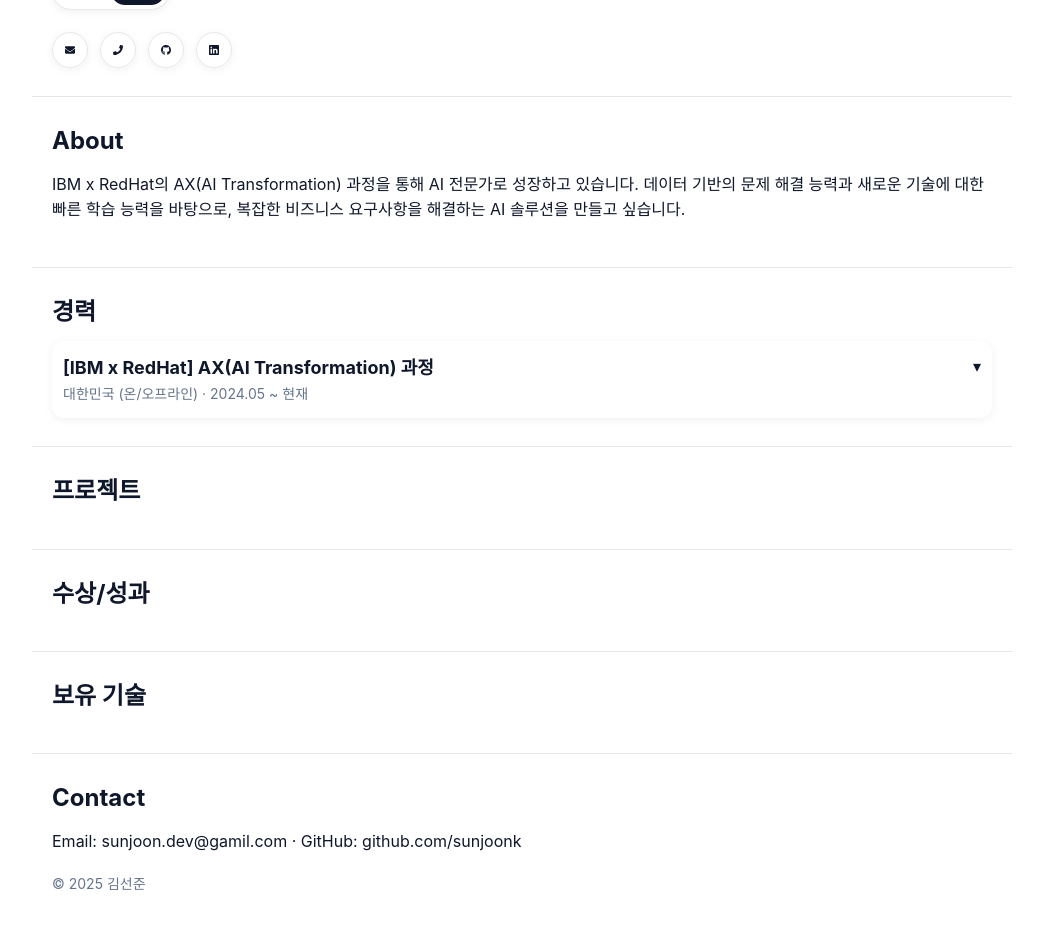
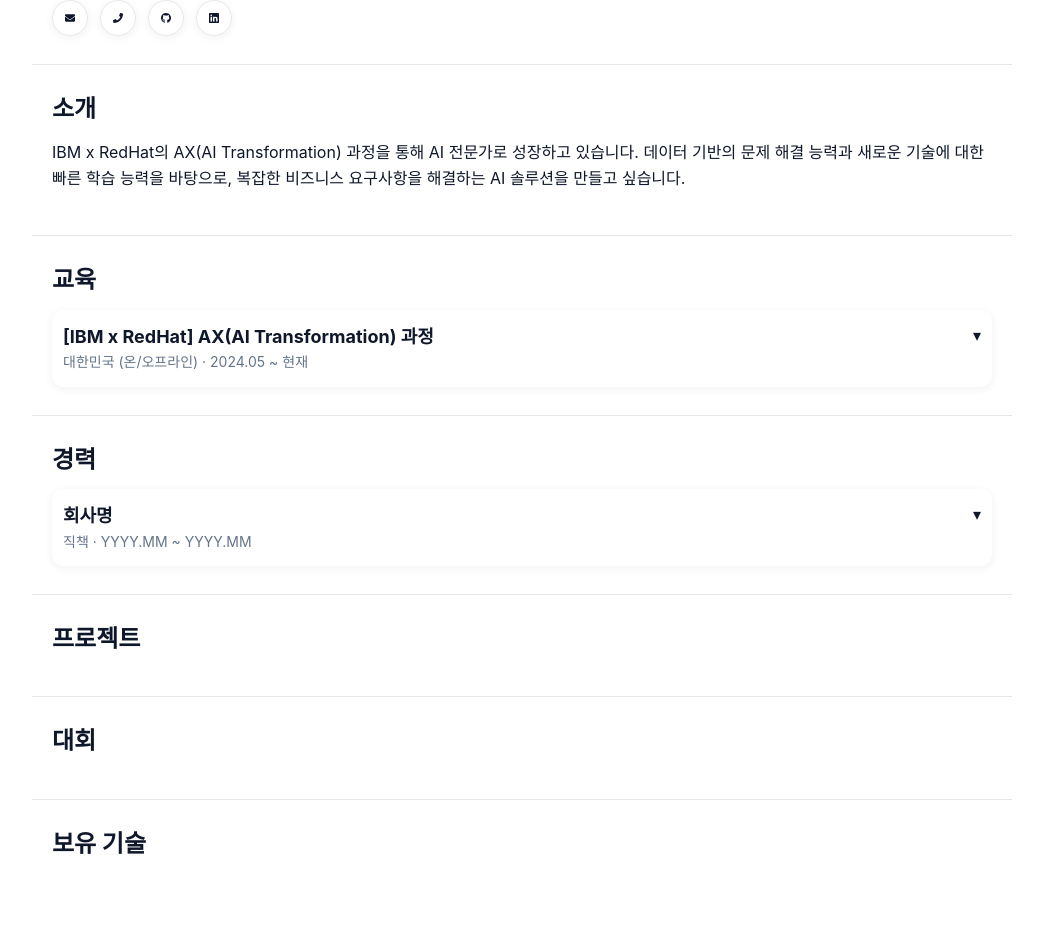
Before and after one commit to sunjoonk/sunjoonk.github.io, a React (Create React App) app: page / in a window 1280 px wide. Shown: the part 240-1168 px from the top of the page, without its empty margins (118-1161 px from the left). Built offline with nearby package versions, Linux system fonts and the light colour scheme; a web font is replaced by a local one.

Commit message:
change App.js and App.css

```diff
--- a/src/App.css
+++ b/src/App.css
@@ -6,6 +6,7 @@
   --bg: #ffffff;        /* 배경 */
   --card-bg: #ffffff;   /* 카드 배경 */
   --chip-bg: #f1f5f9;   /* 칩 배경 */
+  --skill-icon-bg: #eef2f7; /* 스킬 아이콘 배경 */
   --hover-bg: #f8fafc;  /* 호버 배경 */
   --shadow: 0 2px 10px rgba(2,6,23,.06);
 }
@@ -17,6 +18,7 @@ html[data-theme='dark'] {
   --bg: #171717;
   --card-bg: #262626;
   --chip-bg: #404040;
+  --skill-icon-bg: #525252;
   --hover-bg: #404040;
   --shadow: 0 2px 10px rgba(0,0,0,.2);
 }
@@ -73,6 +75,12 @@ section h2{
 
 /* 공통 컨텐츠 래퍼 */
 .section-content{ margin-top: 8px; }
+.entry-list {
+  display: flex;
+  flex-direction: column;
+  gap: 16px;
+}
+
 
 /* ===== Entry component styles ===== */
 .entry-header{
@@ -138,7 +146,7 @@ section h2{
   transition: transform .08s ease, box-shadow .12s ease, background .12s ease;
 }
 .skill-item:hover{ transform:translateY(-1px); box-shadow: var(--shadow); background:var(--hover-bg); }
-.skill-icon{ display:inline-flex; align-items:center; justify-content:center; width:22px; height:22px; border-radius:50%; background:#eef2f7; flex:0 0 22px; }
+.skill-icon{ display:inline-flex; align-items:center; justify-content:center; width:22px; height:22px; border-radius:50%; background:var(--skill-icon-bg); flex:0 0 22px; }
 .skill-label{ font-size:.95rem; line-height:1; white-space:nowrap; }
 
 /* 섹션 내부 여백 */
@@ -155,7 +163,7 @@ section h2{
   padding:8px 14px; border:0; background:transparent; border-radius:9999px; color:var(--fg);
   cursor:pointer; transition: color .2s ease;
 }
-.lang-btn:hover{ color:#000; }
+.lang-btn:hover{ color:var(--fg); }
 .lang-btn:focus-visible{ outline:2px solid #3b82f6; outline-offset:2px; }
 .lang-indicator{
   position:absolute; top:4px; bottom:4px; width:calc(50% - 4px);
--- a/src/App.js
+++ b/src/App.js
@@ -56,35 +56,34 @@ export default function App() {
     KOR: {
       name: "김선준",
       title: "AI 엔지니어",
-      tagline: "AI 기술로 현실의 문제를 해결하는 엔지니어",
-      aboutTitle: "About",
+      aboutTitle: "소개",
       aboutText:
         "IBM x RedHat의 AX(AI Transformation) 과정을 통해 AI 전문가로 성장하고 있습니다. 데이터 기반의 문제 해결 능력과 새로운 기술에 대한 빠른 학습 능력을 바탕으로, 복잡한 비즈니스 요구사항을 해결하는 AI 솔루션을 만들고 싶습니다.",
+      education: "교육",
       experience: "경력",
       projects: "프로젝트",
-      achievements: "수상/성과",
+      achievements: "대회",
       skills: "보유 기술",
-      contact: "Contact",
       mainProjects: "주요 프로젝트",
     },
     ENG: {
       name: "Sunjoon Kim",
       title: "AI Engineer",
-      tagline: "An engineer who solves real-world problems with AI technology.",
       aboutTitle: "About",
       aboutText:
         "Currently growing as an AI specialist through the AX (AI Transformation) course by IBM x RedHat. With strong data-driven problem-solving skills and a knack for quickly learning new technologies, I aim to create AI solutions that tackle complex business needs.",
+      education: "Education",
       experience: "Experience",
       projects: "Projects",
-      achievements: "Achievements",
+      achievements: "Competitions",
       skills: "Skills",
-      contact: "Contact",
       mainProjects: "Main Projects",
     },
   };
 
   // 섹션 펼침 상태
   const [expanded, setExpanded] = useState({
+    education: { expanded: true, entries: {} },
     experience: { expanded: true, entries: {} },
     projects: { expanded: false, entries: {} },
     achievements: { expanded: false, entries: {} },
@@ -98,12 +97,8 @@ export default function App() {
       [sec]: { ...p[sec], entries: { ...p[sec].entries, [key]: !p[sec].entries[key] } },
     }));
 
-  /* =========================
-     데이터 (이미지/파일 의존성 없음)
-     ========================= */
-
-  // --- 경력
-  const exp_ibm = {
+  // --- 교육
+  const edu_ibm = {
     title:
       lang === "KOR" ? "[IBM x RedHat] AX(AI Transformation) 과정" : "[IBM x RedHat] AX (AI Transformation) Course",
     location: lang === "KOR" ? "대한민국 (온/오프라인)" : "Korea (hybrid)",
@@ -122,6 +117,14 @@ export default function App() {
           ],
   };
 
+  // --- 경력
+  const exp_example = {
+    title: lang === "KOR" ? "회사명" : "Company Name",
+    location: lang === "KOR" ? "직책" : "Position",
+    dates: "YYYY.MM ~ YYYY.MM",
+    details: lang === "KOR" ? ["경력에 대한 설명을 이곳에 작성하세요."] : ["Describe your experience here."],
+  };
+
   // --- 프로젝트
   const pj_lawI = {
     title: lang === "KOR" ? "[Law-I] AI 법률 비서 (RAG + Multi-Agent)" : "[Law-I] Legal AI Assistant (RAG + Multi-Agent)",
@@ -138,6 +141,24 @@ export default function App() {
             "RAG on statutes/caselaw: chunking → embeddings (bge-m3) → FAISS/Chroma.",
             "LangChain agents (Search/Draft/Critic) with guardrails.",
             "Evidence pack & citations, React UI, FastAPI + AWS.",
+          ],
+  };
+
+  const pj_portfolio = {
+    title: lang === "KOR" ? "개인 포트폴리오 웹사이트" : "Personal Portfolio Website",
+    location: "개인",
+    dates: "2024",
+    details:
+      lang === "KOR"
+        ? [
+            "React와 CSS를 사용하여 포트폴리오 웹사이트를 디자인하고 개발했습니다.",
+            "GitHub Actions를 사용하여 GitHub Pages에 자동 배포 파이프라인을 구축했습니다.",
+            "다크 모드, 다국어 지원 등 사용자 경험을 향상시키는 기능을 구현했습니다.",
+          ]
+        : [
+            "Designed and developed a portfolio website using React and CSS.",
+            "Built an automated deployment pipeline to GitHub Pages using GitHub Actions.",
+            "Implemented features to enhance user experience, such as dark mode and multi-language support.",
           ],
   };
 
@@ -265,18 +286,35 @@ export default function App() {
         <p>{t[lang].aboutText}</p>
       </section>
 
+      {/* Education */}
+      <section className="Education-section">
+        <h2 onClick={() => toggleSection("education")}>{t[lang].education}</h2>
+        {expanded.education.expanded && (
+          <div className="section-content">
+            <Entry
+              title={edu_ibm.title}
+              location={edu_ibm.location}
+              dates={edu_ibm.dates}
+              details={edu_ibm.details}
+              isExpanded={expanded.education.entries.ibm}
+              onClick={() => toggleEntry("education", "ibm")}
+            />
+          </div>
+        )}
+      </section>
+
       {/* Experience */}
       <section className="Experience-section">
         <h2 onClick={() => toggleSection("experience")}>{t[lang].experience}</h2>
         {expanded.experience.expanded && (
           <div className="section-content">
             <Entry
-              title={exp_ibm.title}
-              location={exp_ibm.location}
-              dates={exp_ibm.dates}
-              details={exp_ibm.details}
-              isExpanded={expanded.experience.entries.ibm}
-              onClick={() => toggleEntry("experience", "ibm")}
+              title={exp_example.title}
+              location={exp_example.location}
+              dates={exp_example.dates}
+              details={exp_example.details}
+              isExpanded={expanded.experience.entries.example}
+              onClick={() => toggleEntry("experience", "example")}
             />
           </div>
         )}
@@ -286,8 +324,7 @@ export default function App() {
       <section className="Project-section">
         <h2 onClick={() => toggleSection("projects")}>{t[lang].projects}</h2>
         {expanded.projects.expanded && (
-          <div className="section-content">
-            <h3 style={{ marginTop: 0 }}>{t[lang].mainProjects}</h3>
+          <div className="section-content entry-list">
             <Entry
               title={pj_lawI.title}
               location={pj_lawI.location}
@@ -295,6 +332,14 @@ export default function App() {
               details={pj_lawI.details}
               isExpanded={expanded.projects.entries.lawI}
               onClick={() => toggleEntry("projects", "lawI")}
+            />
+            <Entry
+              title={pj_portfolio.title}
+              location={pj_portfolio.location}
+              dates={pj_portfolio.dates}
+              details={pj_portfolio.details}
+              isExpanded={expanded.projects.entries.portfolio}
+              onClick={() => toggleEntry("projects", "portfolio")}
             />
           </div>
         )}
@@ -340,16 +385,6 @@ export default function App() {
           </div>
         )}
       </section>
-
-      {/* Contact */}
-      <section className="Contact-section">
-        <h2>{t[lang].contact}</h2>
-        <p>
-          Email: <a className="App-link" href="mailto:sunjoon.dev@gmail.com">sunjoon.dev@gamil.com</a> · GitHub:{" "}
-          <a className="App-link" href="https://github.com/sunjoonk" target="_blank" rel="noreferrer">github.com/sunjoonk</a>
-        </p>
-        <footer>© {new Date().getFullYear()} {t[lang].name}</footer>
-      </section>
     </div>
   );
 }
```
